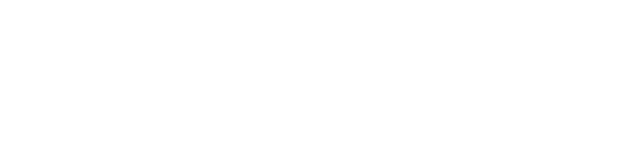
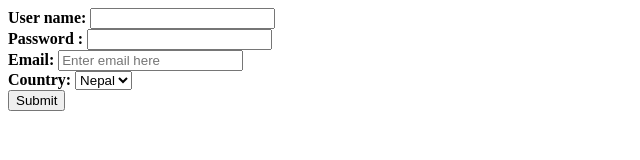
Before and after one commit to AnupamAryal7/WebDevelover, a plain HTML site: page lab14.html in a window 1280 px wide. Shown: the whole page, without its empty margins (0-640 px from the left). Drawn offline with Linux system fonts and the light colour scheme.

Commit message:
form complete

```diff
--- a/lab14.html
+++ b/lab14.html
@@ -6,6 +6,19 @@
   <title>Document</title>
 </head>
 <body>
+  <form action="" onsubmit="return validateForm()">
+    <b>User name: <input type="text" name="uname" id="name"></b><br>
+    <b> Password : <input type="password" id="pass"></b> <br>
+    <b>Email: <input type="email" id="email" placeholder="Enter email here" required></b><br>
+    <b>Country: <select name="country" id="country">
+      <option value="Nepal">Nepal</option>
+      <option value="India">India</option>
+      <option value="China">China</option>
+    </select></b><br>
+    <button type="submit" value="submit">Submit</button>
+  </form>
+  <script src="script.js">
 
+  </script>
 </body>
 </html>
--- /dev/null
+++ b/script.js
@@ -0,0 +1,22 @@
+function validateForm(){
+  var valid= true;
+  var username= document.getElementById('name').value;
+  var password= document.getElementById('pass').value;
+  var email= document.getElementById('email').value;
+  var country= document.getElementById('country').value;
+
+  console.log('hello world');
+
+  if( username.length < 5)
+  {
+    alert('User name is short!!!');
+    valid = false;
+  }
+  var passwordPattern = /^[0-9][a-zA-Z0-9]*$/;
+  if(!passwordPattern.test(password))
+    {
+      valid = false;
+      alert(`password doesn't match our condition`);
+    }
+    return valid;
+}
```
